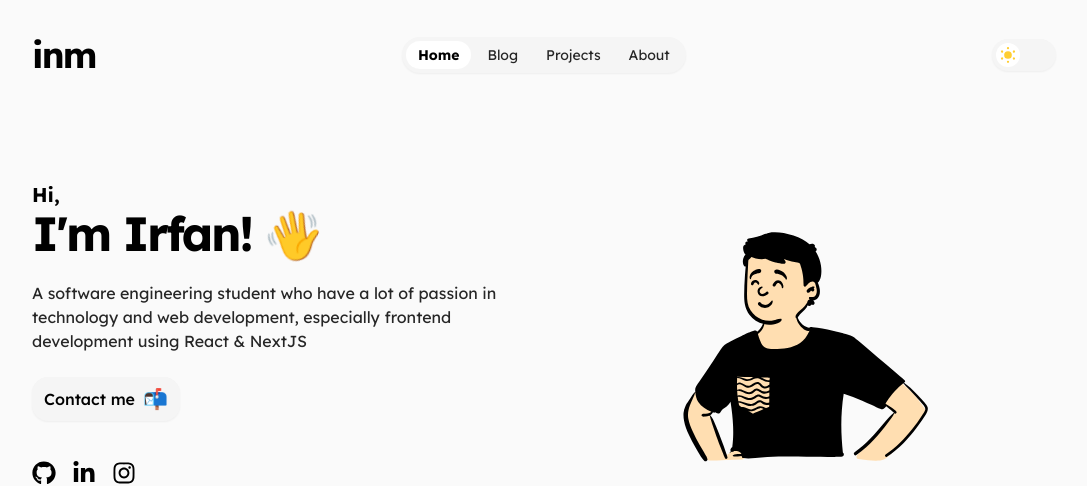
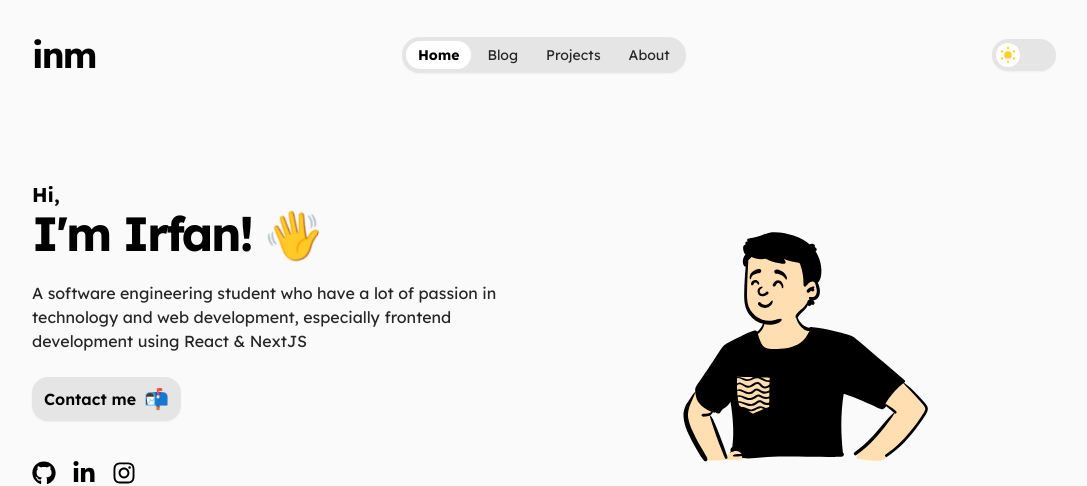
Before and after one commit to irfan44/irfannm, a Next.js app: page / in a window 1280 px wide. Shown: the top 486 px of the page, without its empty margins (96-1183 px from the left). Built offline with nearby package versions, Linux system fonts and the light colour scheme.

Commit message:
fix: fix colors

```diff
--- a/components/common/ContactButton/index.tsx
+++ b/components/common/ContactButton/index.tsx
@@ -2,11 +2,11 @@ import Link from 'next/link';
 
 const ContactButton = () => {
   return (
-    <div className="w-fit bg-neutral-100 py-2 px-3 rounded-2xl text-black dark:bg-neutral-800 dark:text-white hover:bg-neutral-100 dark:hover:bg-neutral-700 shadow-sm">
+    <div className="w-fit bg-neutral-200 py-2 px-3 rounded-2xl text-black dark:bg-neutral-800 dark:text-white hover:bg-neutral-100 dark:hover:bg-neutral-700 shadow-sm">
       <Link href="mailto:irfannmuhajir@gmail.com">
         <a target="_blank" rel="noopener noreferrer">
           <div className="flex items-center space-x-2">
-            <p className="font-medium">Contact me</p>
+            <p className="font-semibold">Contact me</p>
             <p className="text-xl">📬</p>
           </div>
         </a>
--- a/components/common/Navbar/Menus/index.tsx
+++ b/components/common/Navbar/Menus/index.tsx
@@ -9,7 +9,7 @@ const Menus = () => {
   const { pathname } = useRouter();
 
   return (
-    <div className="h-9 text-sm bg-neutral-100 dark:bg-neutral-800 rounded-full px-1 flex items-center shadow-sm">
+    <div className="h-9 text-sm bg-neutral-200 dark:bg-neutral-800 rounded-full px-1 flex items-center shadow-sm">
       <Tab.Group>
         <Tab.List className="space-x-1">
           {menuList.map(({ name, link }) => {
--- a/components/common/ThemeSwitcher/index.tsx
+++ b/components/common/ThemeSwitcher/index.tsx
@@ -128,7 +128,7 @@ const ThemeSwitcher = () => {
       checked={currentTheme}
       onChange={setCurrentTheme}
       className={`${
-        currentTheme === 'dark' ? 'bg-neutral-800' : 'bg-neutral-100'
+        currentTheme === 'dark' ? 'bg-neutral-800' : 'bg-neutral-200'
       } relative inline-flex h-8 w-16 items-center rounded-full shadow-sm`}
     >
       <span className="sr-only">Enable notifications</span>
```
